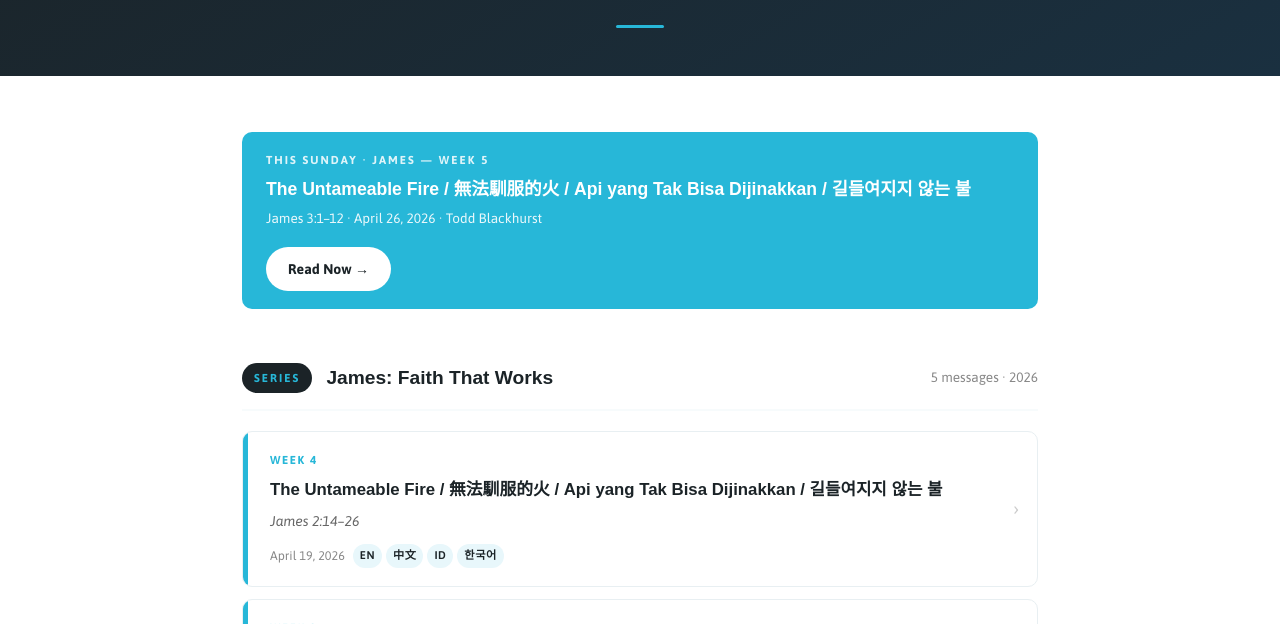
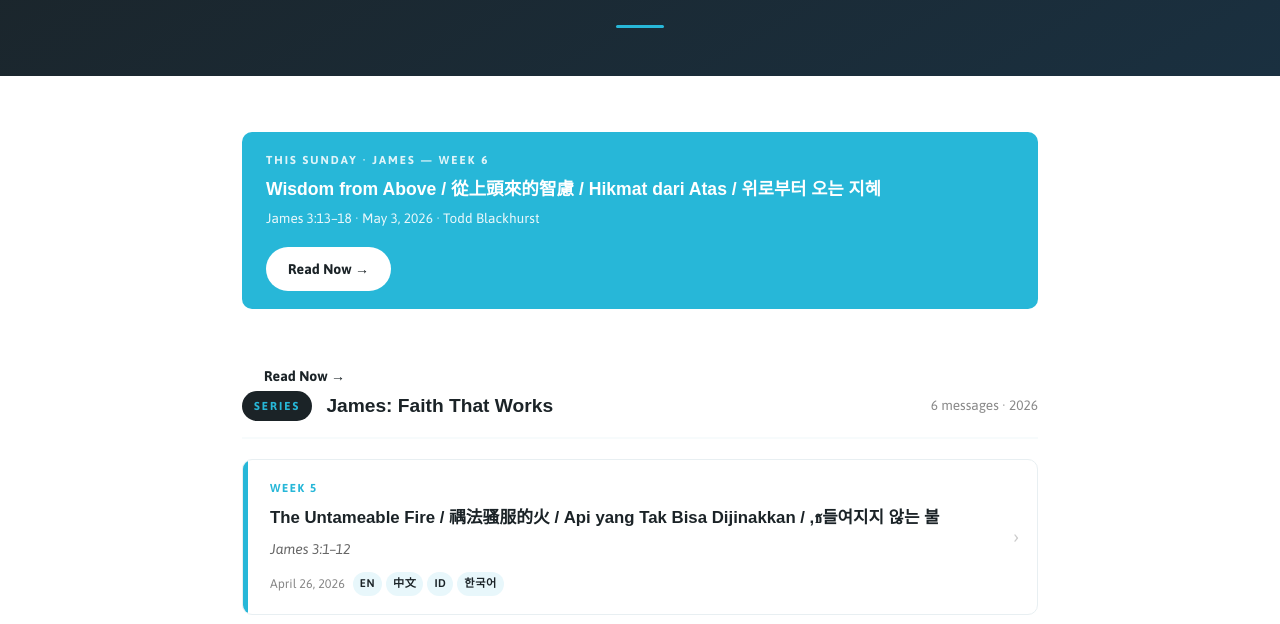
Before and after one commit to toddblackhurst/tif-sermons, a plain HTML site: page archive.html in a window 1280 px wide. Shown: the part 302-926 px from the top of the page. Drawn offline with Linux system fonts and the light colour scheme; a web font is replaced by a local one.

Commit message:
Archive: Add Week 5 card; update current banner to Week 6

```diff
--- a/archive.html
+++ b/archive.html
@@ -173,12 +173,14 @@
 <main class="archive-outer">
 
   <!-- CURRENT SERMON BANNER -->
-  <div class="current-banner">
+    <div class="current-banner">
     <div>
-      <div class="current-banner-label">This Sunday · James — Week 5</div>
-      <div class="current-banner-title">The Untameable Fire / 無法馴服的火 / Api yang Tak Bisa Dijinakkan / 길들여지지 않는 불</div>
-      <div class="current-banner-meta">James 3:1–12 · April 26, 2026 · Todd Blackhurst</div>
+      <div class="current-banner-label">This Sunday &middot; James &mdash; Week 6</div>
+      <div class="current-banner-title">Wisdom from Above / &#24478;&#19978;&#38957;&#20358;&#30340;&#26234;&#24942; / Hikmat dari Atas / &#50948;&#47196;&#48512;&#53552; &#50724;&#45716; &#51648;&#54812;</div>
+      <div class="current-banner-meta">James 3:13&ndash;18 &middot; May 3, 2026 &middot; Todd Blackhurst</div>
     </div>
+    <a href="index.html" class="current-banner-btn">Read Now &rarr;</a>
+  </div>
     <a href="index.html" class="current-banner-btn">Read Now →</a>
   </div>
 
@@ -187,9 +189,27 @@
     <div class="series-header">
       <span class="series-badge">Series</span>
       <span class="series-title">James: Faith That Works</span>
-      <span class="series-count">5 messages · 2026</span>
+      <span class="series-count">6 messages · 2026</span>
     </div>
 
+        <a href="sermons/james-week-5.html" class="sermon-card">
+      <div class="sermon-card-accent"></div>
+      <div class="sermon-card-body">
+        <div class="card-week">Week 5</div>
+        <div class="card-title">The Untameable Fire / &#31121;&#27861;&#39578;&#26381;&#30340;&#28779; / Api yang Tak Bisa Dijinakkan / &#44ธ들여지지 않는 불</div>
+        <div class="card-scripture">James 3:1&ndash;12</div>
+        <div class="card-meta">
+          <span class="card-date">April 26, 2026</span>
+          <span class="lang-badge">
+            <span class="lang-pill">EN</span>
+            <span class="lang-pill">&#20013;&#25991;</span>
+            <span class="lang-pill">ID</span>
+            <span class="lang-pill">&#54620;&#44397;&#50612;</span>
+          </span>
+        </div>
+      </div>
+      <div class="sermon-card-arrow">&#x203A;</div>
+    </a>
     <a href="sermons/james-week-4.html" class="sermon-card">
       <div class="sermon-card-accent"></div>
       <div class="sermon-card-body">
```
